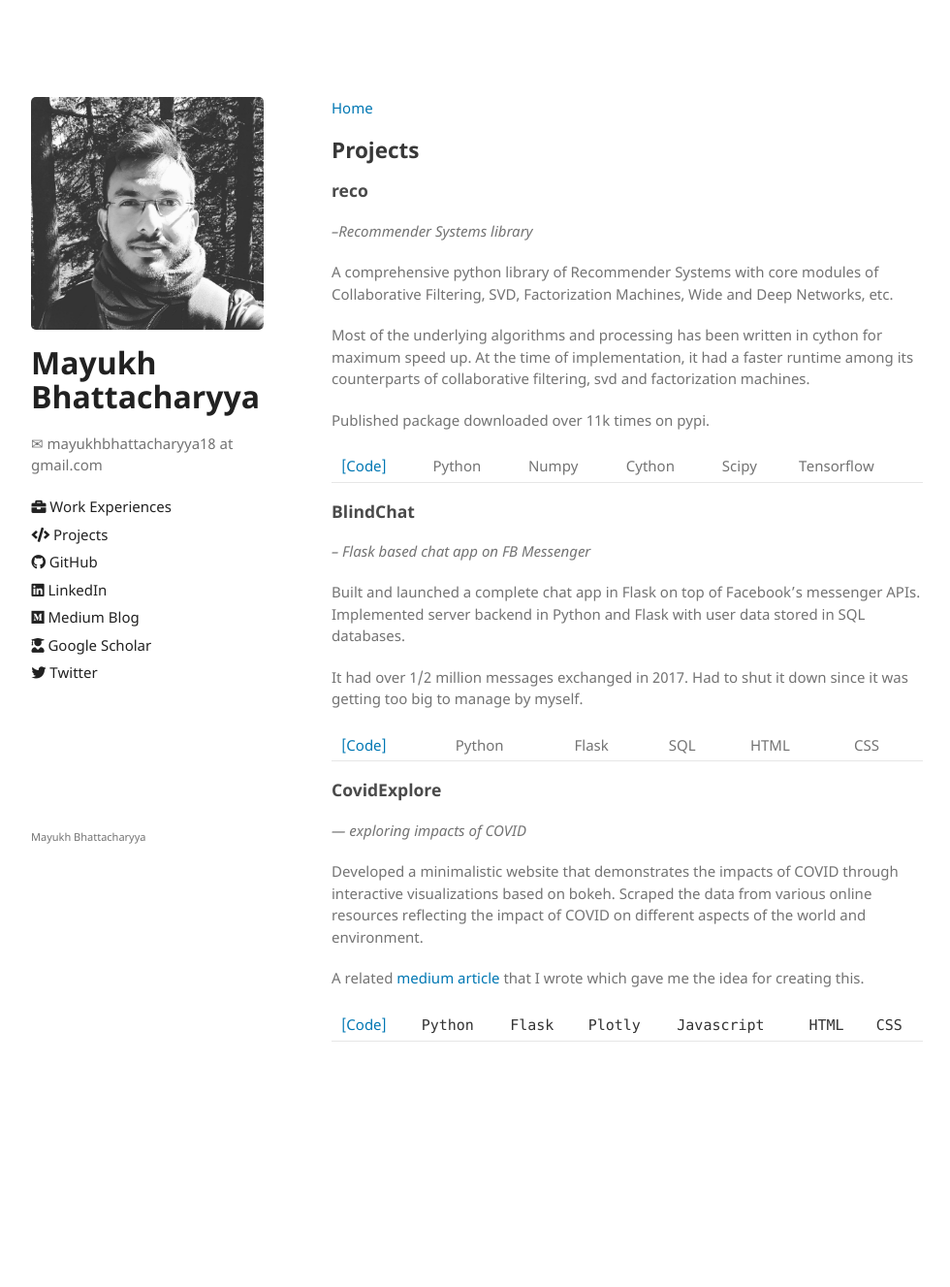
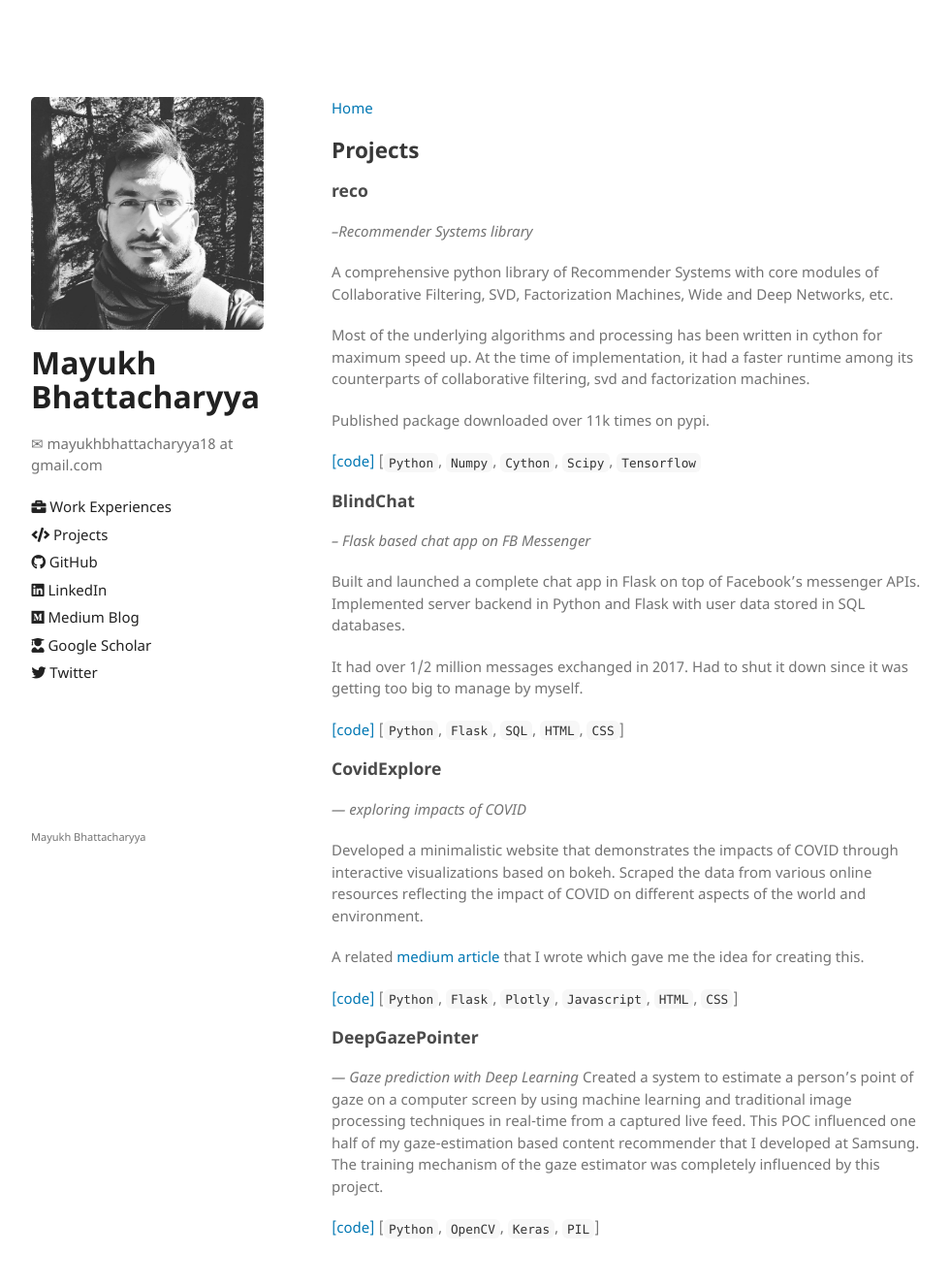
Before and after one commit to mayukh18/mayukh18.github.io, a Jekyll site: the page built from projects.md, in a window 1280 px wide. Shown: the whole page at 97% size, without its empty margins (118-1098 px from the left). Built offline with Jekyll 4.4.1, drawn with Linux system fonts in a browser that asks for light colours; the repository's description, which GitHub fills in, is left out; before the commit the page ends 1124 px from its top, so only the background shows below that.

Commit message:
further additions

```diff
--- a/_config.yml
+++ b/_config.yml
@@ -9,6 +9,8 @@ google_analytics: UA-108144808-1
 remote_theme: BDHU/minimalist
 color-scheme: auto
 markdown: kramdown
+kramdown:
+  input: GFM
 plugins:
   - jekyll-sitemap
   - jekyll-seo-tag
--- a/_sass/jekyll-theme-minimalist.scss
+++ b/_sass/jekyll-theme-minimalist.scss
@@ -88,9 +88,14 @@ blockquote {
 }
 
 code, pre {
-  font-family:Monaco, Bitstream Vera Sans Mono, Lucida Console, Terminal, Consolas, Liberation Mono, DejaVu Sans Mono, Courier New, monospace;
+  font-family:ui-monospace,SFMono-Regular,SF Mono,Menlo,Consolas,Liberation Mono,monospace;
   color: var(--clr-code-text);
-}
+  background: var(--clr-code-bg);
+  border-radius: 6px;
+  padding: .2em .4em;
+  margin: 0;
+  font-size: 85%;
+  }
 
 pre {
   padding:8px 15px;
--- a/projects.md
+++ b/projects.md
@@ -20,7 +20,7 @@ counterparts of collaborative filtering, svd and factorization machines.
 
 Published package downloaded over 11k times on pypi.
 
-[[Code]](https://github.com/mayukh18/reco) | Python | Numpy | Cython | Scipy | Tensorflow
+[[code]](https://github.com/mayukh18/reco) [`Python`, `Numpy`, `Cython`, `Scipy`, `Tensorflow`
 
 
 ### BlindChat
@@ -32,7 +32,7 @@ Implemented server backend in Python and Flask with user data stored in SQL data
  It had over 1/2 million messages exchanged in 2017. Had to shut it down since it was getting
  too big to manage by myself.
 
- [[Code]](https://github.com/mayukh18/BlindChat) | Python | Flask | SQL | HTML | CSS
+ [[code]](https://github.com/mayukh18/BlindChat) [`Python`, `Flask`, `SQL`, `HTML`, `CSS`]
 
 
 ### CovidExplore
@@ -45,4 +45,14 @@ Developed a minimalistic website that demonstrates the impacts of COVID through
   A related [medium article](https://towardsdatascience.com/assessing-the-impact-of-the-coronavirus-lockdown-on-our-environment-through-data-2905535da51e)
    that I wrote which gave me the idea for creating this.
 
- [[Code]](https://github.com/mayukh18/covidexplore) | `Python` | `Flask` | `Plotly` | `Javascript` | `HTML` | `CSS`
+ [[code]](https://github.com/mayukh18/covidexplore) [`Python`, `Flask`, `Plotly`, `Javascript`, `HTML`, `CSS`]
+
+### DeepGazePointer
+*— Gaze prediction with Deep Learning*
+Created a system to estimate a person’s point of gaze on a computer screen by using machine learning and
+ traditional image processing techniques in real-time from a captured live feed. This
+ POC influenced one half of my gaze-estimation based content recommender that I developed
+ at Samsung. The training mechanism of the gaze estimator was completely influenced by this
+ project.
+
+ [[code]](https://github.com/mayukh18/deepgazepointer) [`Python`, `OpenCV`, `Keras`, `PIL`]
```
